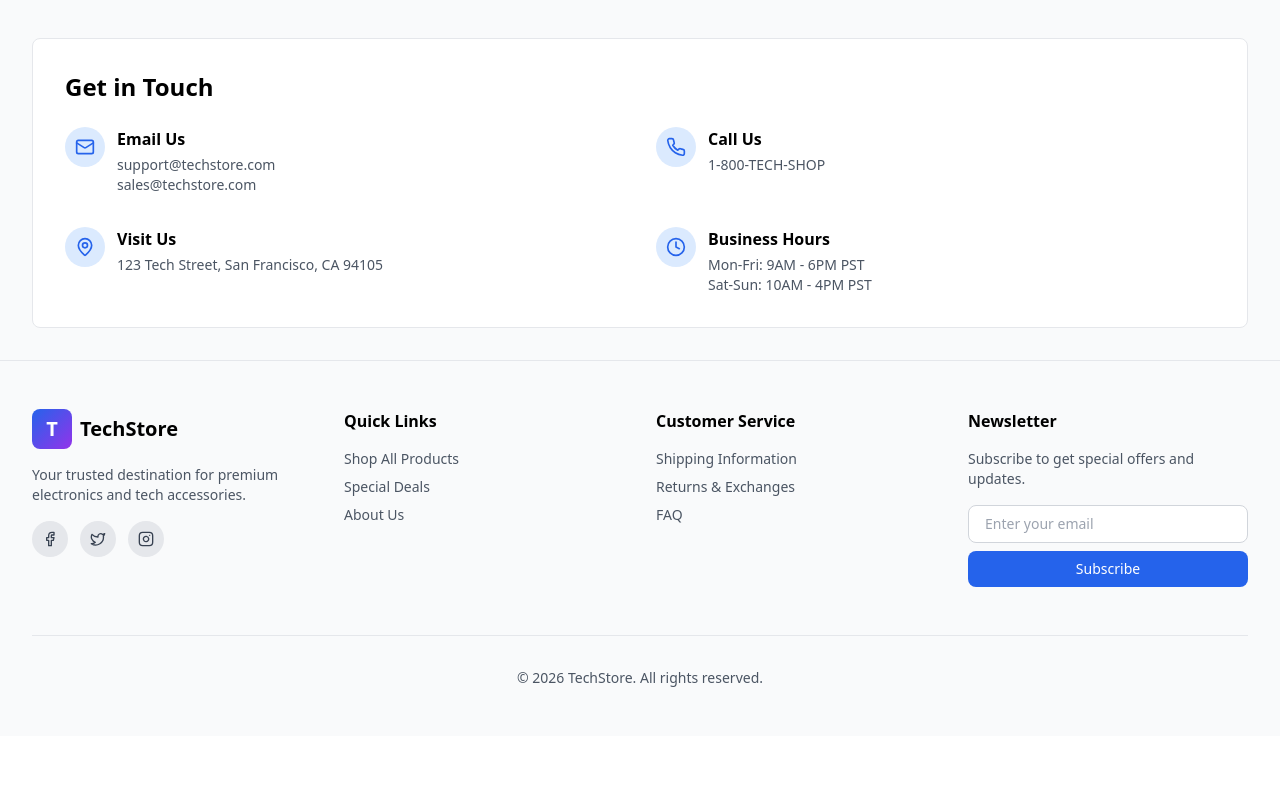
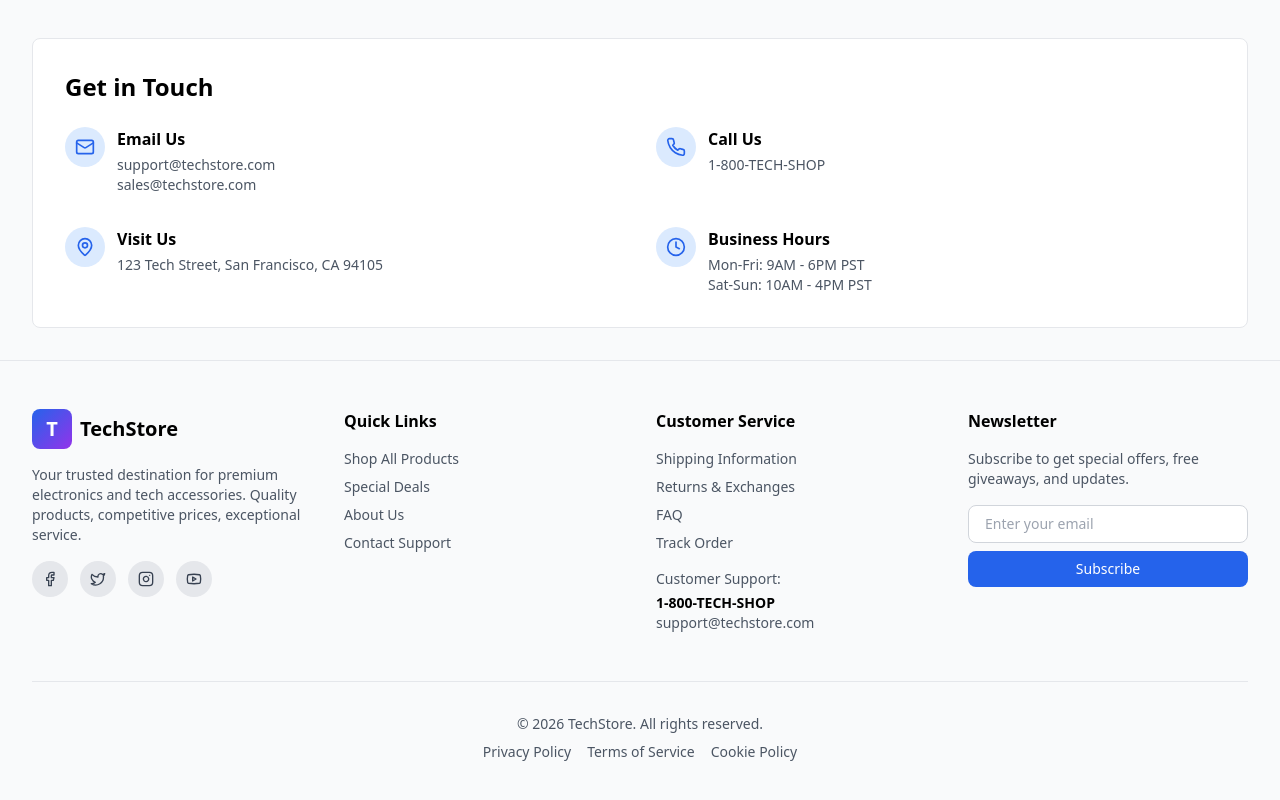
Before and after one commit to YurcheuskiRadzivon/tech-store_univ, a plain HTML site: page template/about.html in a window 1280 px wide. Shown: the part 815-1615 px from the top of the page. Before the commit the page ends 1551 px from the top, so only its background shows below. Drawn offline with nearby package versions, Linux system fonts and the light colour scheme.

Commit message:
editing footer for about page

```diff
--- a/template/about.html
+++ b/template/about.html
@@ -139,40 +139,80 @@
                         </div>
                         <span class="font-bold text-xl">TechStore</span>
                       </div>
-                                <p class="text-sm text-gray-600 mb-4">Your trusted destination for premium electronics and tech accessories.</p>
+                      <p class="text-sm text-gray-600 mb-4">
+                        Your trusted destination for premium electronics and
+                        tech accessories. Quality products, competitive prices,
+                        exceptional service.
+                      </p>
                       <div class="flex gap-3">
-                                    <a href="#" class="flex h-9 w-9 items-center justify-center rounded-full bg-gray-200 text-gray-700 hover:bg-blue-600 hover:text-white transition-colors" aria-label="Facebook"><img src="../static/icons/facebook-gray-700.svg" alt="" class="h-4 w-4" aria-hidden="true" /></a>
-                                    <a href="#" class="flex h-9 w-9 items-center justify-center rounded-full bg-gray-200 text-gray-700 hover:bg-blue-600 hover:text-white transition-colors" aria-label="Twitter"><img src="../static/icons/twitter-gray-700.svg" alt="" class="h-4 w-4" aria-hidden="true" /></a>
-                                    <a href="#" class="flex h-9 w-9 items-center justify-center rounded-full bg-gray-200 text-gray-700 hover:bg-blue-600 hover:text-white transition-colors" aria-label="Instagram"><img src="../static/icons/instagram-gray-700.svg" alt="" class="h-4 w-4" aria-hidden="true" /></a>
+                        <a href="#" class="flex h-9 w-9 items-center justify-center rounded-full bg-gray-200 text-gray-700 hover:bg-blue-600 hover:text-white transition-colors" aria-label="Facebook">
+                          <img src="../static/icons/facebook-gray-700.svg" alt="" class="h-4 w-4" aria-hidden="true"/></a>
+                        <a href="#" class="flex h-9 w-9 items-center justify-center rounded-full bg-gray-200 text-gray-700 hover:bg-blue-600 hover:text-white transition-colors" aria-label="Twitter">
+                          <img src="../static/icons/twitter-gray-700.svg" alt="" class="h-4 w-4" aria-hidden="true"/></a>
+                        <a href="#" class="flex h-9 w-9 items-center justify-center rounded-full bg-gray-200 text-gray-700 hover:bg-blue-600 hover:text-white transition-colors" aria-label="Instagram">
+                          <img src="../static/icons/instagram-gray-700.svg" alt="" class="h-4 w-4" aria-hidden="true"/></a>
+                        <a href="#" class="flex h-9 w-9 items-center justify-center rounded-full bg-gray-200 text-gray-700 hover:bg-blue-600 hover:text-white transition-colors" aria-label="YouTube">
+                          <img src="../static/icons/youtube-gray-700.svg" alt="" class="h-4 w-4" aria-hidden="true"/></a>
                       </div>
                     </div>
                     <div>
                       <h3 class="font-semibold mb-4">Quick Links</h3>
-                                <ul class="space-y-2 text-sm text-gray-600">
-                                    <li><a class="hover:text-blue-600 transition-colors" href="./index.html">Shop All Products</a></li>
-                                    <li><a class="hover:text-blue-600 transition-colors" href="./deals.html">Special Deals</a></li>
-                                    <li><a class="hover:text-blue-600 transition-colors" href="./about.html">About Us</a></li>
+                      <ul class="space-y-2 text-sm">
+                        <li>
+                          <a class="text-gray-600 hover:text-blue-600 transition-colors" href="./index.html" data-discover="true">Shop All Products</a>
+                        </li>
+                        <li>
+                          <a class="text-gray-600 hover:text-blue-600 transition-colors" href="./deals.html" data-discover="true">Special Deals</a>
+                        </li>
+                        <li>
+                          <a class="text-gray-600 hover:text-blue-600 transition-colors" href="./about.html" data-discover="true">About Us</a>
+                        </li>
+                        <li>
+                          <a class="text-gray-600 hover:text-blue-600 transition-colors" href="#" data-discover="true">Contact Support</a>
+                        </li>
                       </ul>
                     </div>
                     <div>
                       <h3 class="font-semibold mb-4">Customer Service</h3>
-                                <ul class="space-y-2 text-sm text-gray-600">
-                                    <li><a href="#" class="hover:text-blue-600 transition-colors">Shipping Information</a></li>
-                                    <li><a href="#" class="hover:text-blue-600 transition-colors">Returns & Exchanges</a></li>
-                                    <li><a href="#" class="hover:text-blue-600 transition-colors">FAQ</a></li>
+                      <ul class="space-y-2 text-sm">
+                        <li>
+                          <a href="#" class="text-gray-600 hover:text-blue-600 transition-colors" >Shipping Information</a>
+                        </li>
+                        <li>
+                          <a href="#" class="text-gray-600 hover:text-blue-600 transition-colors">Returns &amp; Exchanges</a>
+                        </li>
+                        <li>
+                          <a href="#" class="text-gray-600 hover:text-blue-600 transition-colors">FAQ</a>
+                        </li>
+                        <li>
+                          <a href="#" class="text-gray-600 hover:text-blue-600 transition-colors">Track Order</a>
+                        </li>
                       </ul>
+                      <div class="mt-4 text-sm">
+                        <p class="text-gray-600 mb-1">Customer Support:</p>
+                        <p class="font-semibold">1-800-TECH-SHOP</p>
+                        <p class="text-gray-600">support@techstore.com</p>
+                      </div>
                     </div>
                     <div>
                       <h3 class="font-semibold mb-4">Newsletter</h3>
-                                <p class="text-sm text-gray-600 mb-4">Subscribe to get special offers and updates.</p>
+                      <p class="text-sm text-gray-600 mb-4">
+                        Subscribe to get special offers, free giveaways, and
+                        updates.
+                      </p>
                       <form class="space-y-2">
-                                    <input type="email" placeholder="Enter your email" class="w-full rounded-lg border border-gray-300 px-4 py-2 text-sm focus:border-blue-600 focus:outline-none focus:ring-2 focus:ring-blue-600/20" />
-                                    <button type="submit" class="w-full rounded-lg bg-blue-600 px-4 py-2 text-sm text-white hover:bg-blue-700 transition-colors">Subscribe</button>
+                        <input type="email" placeholder="Enter your email" class="w-full rounded-lg border border-gray-300 px-4 py-2 text-sm focus:border-blue-600 focus:outline-none focus:ring-2 focus:ring-blue-600/20"/>
+                        <button type="submit" class="w-full rounded-lg bg-blue-600 px-4 py-2 text-sm text-white hover:bg-blue-700 transition-colors"> Subscribe </button>
                       </form>
                     </div>
                   </div>
                   <div class="mt-12 border-t pt-8 text-center text-sm text-gray-600">
                     <p>© 2026 TechStore. All rights reserved.</p>
+                    <div class="mt-2 flex justify-center gap-4">
+                      <a href="#" class="hover:text-blue-600 transition-colors">Privacy Policy</a>
+                      <a href="#" class="hover:text-blue-600 transition-colors">Terms of Service</a>
+                      <a href="#" class="hover:text-blue-600 transition-colors">Cookie Policy</a>
+                    </div>
                   </div>
                 </div>
               </footer>
```
Lines whose indentation alone changed are shown as unchanged.
